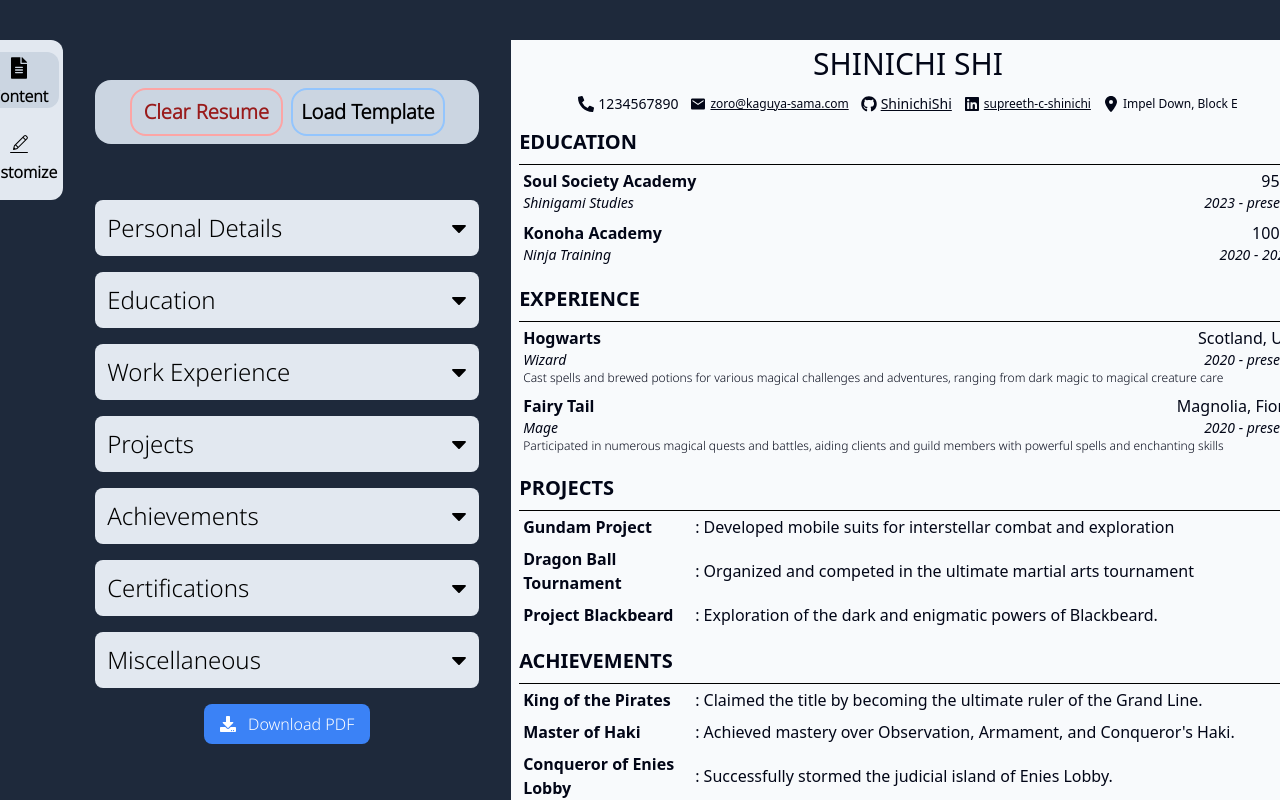
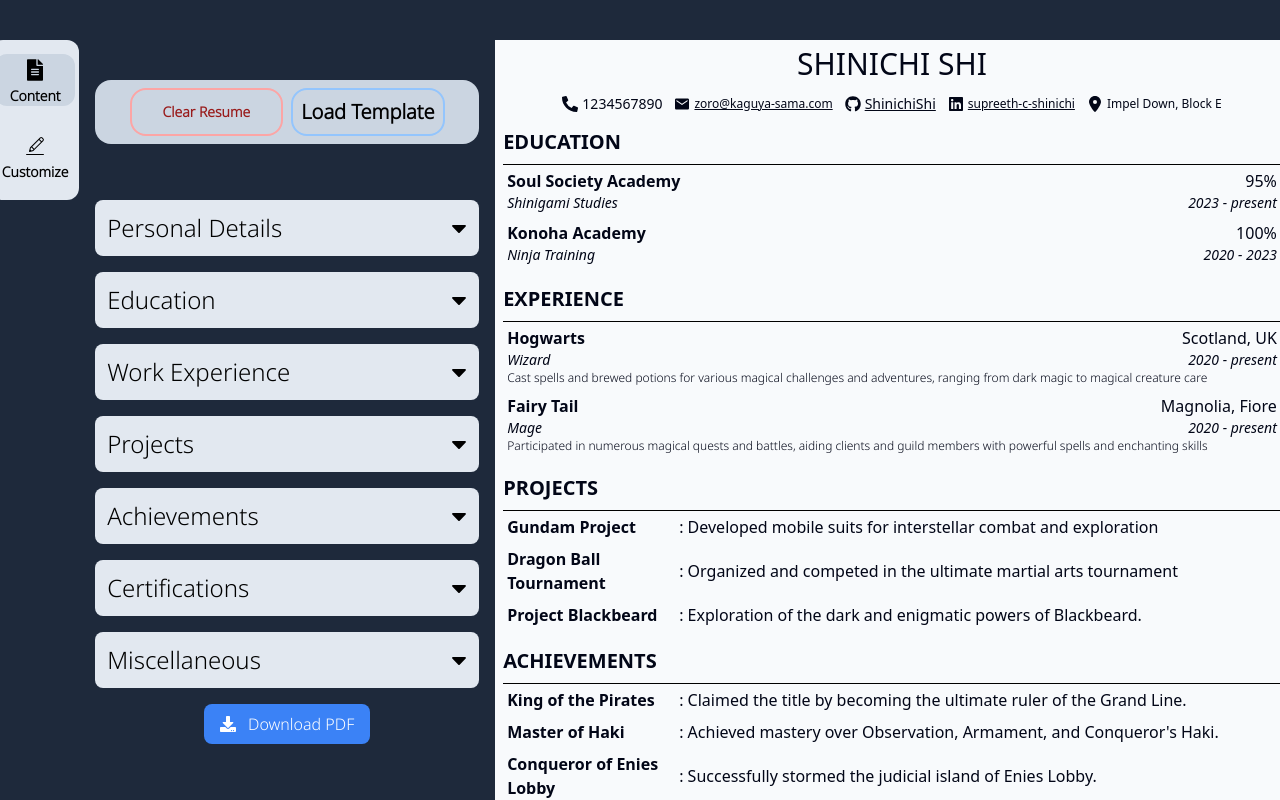
Before and after one commit to ShinichiShi/ResumeByte, a React (Vite) app: page / in a window 1280 px wide. Shown: the top 800 px of the page. Built offline with nearby package versions, Linux system fonts and the light colour scheme.

Commit message:
some more improvement on responsiveness

```diff
--- a/src/components/App.jsx
+++ b/src/components/App.jsx
@@ -143,8 +143,8 @@
   };
   return (
     <>
-      <div className="h-full p-10 flex flex-col md:flex-row items-center justify-center gap-[4vh] bg-slate-800 ">
-        <div className="md:h-40 md:w-24 h-20 w-1/2 bg-slate-200 p-1 flex md:self-start items-center md:flex-col justify-around rounded-xl">
+      <div className="h-full w-full p-10 flex flex-col md:flex-row items-center justify-center gap-4 bg-slate-800 ">
+        <div className="md:h-40 md:w-24 h-20 w-1/2 bg-slate-200 p-1 flex md:self-start text-xs md:text-sm items-center md:flex-col justify-around rounded-xl">
           <div
             className={`w-20 cursor-pointer rounded-xl flex items-center flex-col justify-center ${config==='content'?'bg-slate-300':'hover:bg-slate-300'}`}
             onClick={() => {
--- a/src/components/Resume Display/Resume.jsx
+++ b/src/components/Resume Display/Resume.jsx
@@ -5,7 +5,7 @@
 const Resume = ({ personalDetails, sections, style, styling }) => {
   return (
     <div className="resume-content flex items-center justify-center overflow-auto">
-      <div className="md:w-[210mm] md:h-[297mm] w-[70%] bg-slate-50 shadow-lg overflow-hidden">
+      <div className="w-[210mm] h-[297mm] bg-slate-50 shadow-lg overflow-hidden">
         <Personal
           personalDetails={personalDetails}
           style={style}
--- a/src/components/Templates/TemplateBar.jsx
+++ b/src/components/Templates/TemplateBar.jsx
@@ -3,7 +3,7 @@
     <>
       <div className="flex m-[5vh] h-[8vh] min-w-full bg-slate-300 rounded-[var(--radius)] items-center justify-center gap-[1vh]">
         <button
-          className="h-[6vh] w-2/5 text-red-800 font-semibold border-2 border-red-300 rounded-[var(--radius)] hover:bg-red-300 text-xs md:text-sm lg:text-xl"
+          className="h-[6vh] w-2/5 text-red-800 font-semibold border-2 border-red-300 rounded-[var(--radius)] hover:bg-red-300 text-xs md:text-sm "
           onClick={handleClear}
         >
           Clear Resume
```
Also changed, not shown: 1 other file (tests, documents, lock files or other folders).
